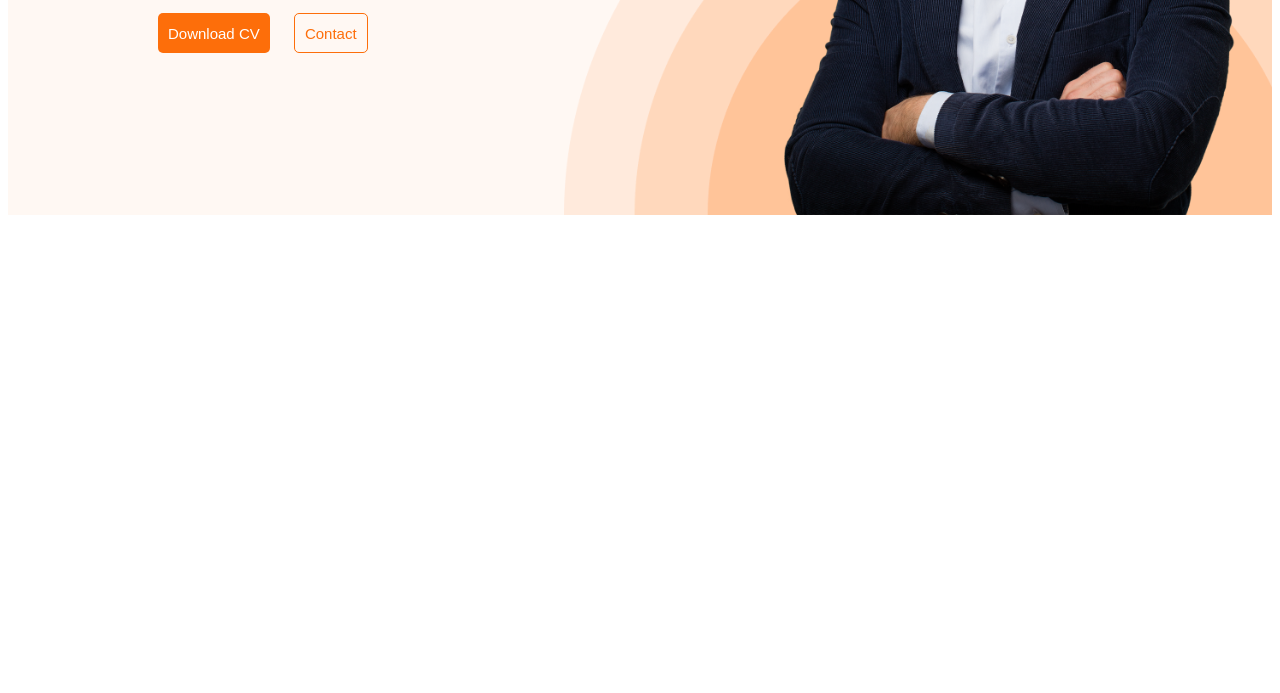
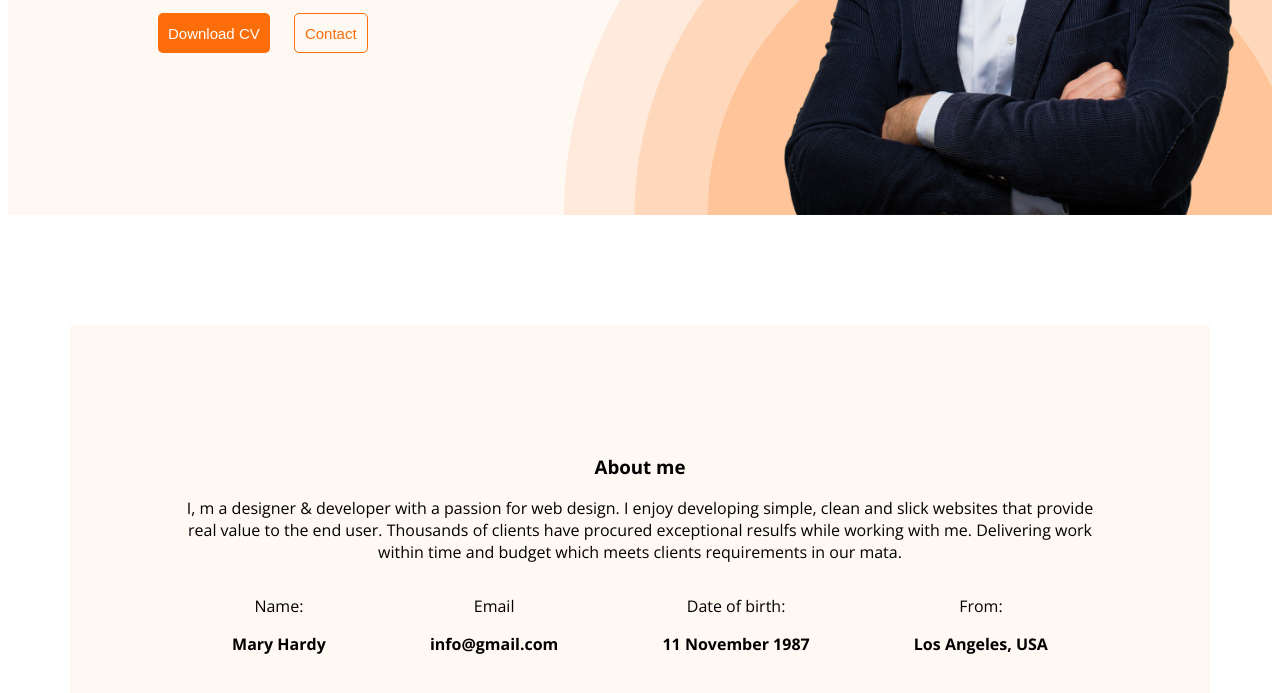
Before and after one commit to Sakhawat71/portfolio2.0, a plain HTML site: page index.html in a window 1280 px wide. Shown: the part 469-1162 px from the top of the page. Before the commit the page ends 800 px from the top, so only its background shows below. Drawn offline with nearby package versions, Linux system fonts and the light colour scheme.

Commit message:
about-me

```diff
--- a/index.html
+++ b/index.html
@@ -36,6 +36,30 @@
         </div>
     </header>
     <main>
+        <section class="about">
+            <h3>About me</h3>
+            <p>I, m a designer & developer with a passion for web design. I enjoy developing simple, clean and slick websites that provide real value to the end user. Thousands of clients have procured exceptional resulfs while working with me. Delivering work within time and budget which meets clients requirements in our mata.</p>
+
+            <div class="about-info-container">
+                <div class="about-info">
+                    <p class="about-titel">Name:</p>
+                    <h4 class="about-description">Mary Hardy</h4>
+                </div>
+                <div class="about-info">
+                    <p class="about-titel">Email</p>
+                    <h4 class="about-description">info@gmail.com</h4>
+                </div>
+                <div class="about-info">
+                    <p class="about-titel">Date of birth:</p>
+                    <h4 class="about-description">11 November 1987</h4>
+                </div>
+                <div class="about-info">
+                    <p class="about-titel">From:</p>
+                    <h4 class="about-description">Los Angeles, USA</h4>
+                </div>
+
+            </div>
+        </section>
 
     </main>
     <footer>
--- a/style.css
+++ b/style.css
@@ -104,3 +104,29 @@ header{
 .banner-contain{
     width: 500px;
 }
+
+/* ===================================== main ============================ */
+main{
+    max-width: 1140px;
+    display: flex;
+    margin: auto;
+}
+
+.about{
+    /* border: 1px solid black; */
+    text-align: center;
+    padding: 110px;
+    margin: 110px 0;
+    background-color: #FFF8F3;
+
+}
+.about-info-container{
+    display: flex;
+    justify-content: space-around;
+}
+.about-description{
+    margin: 0;
+}
+.about-info{
+    text-align: center;
+}
```
